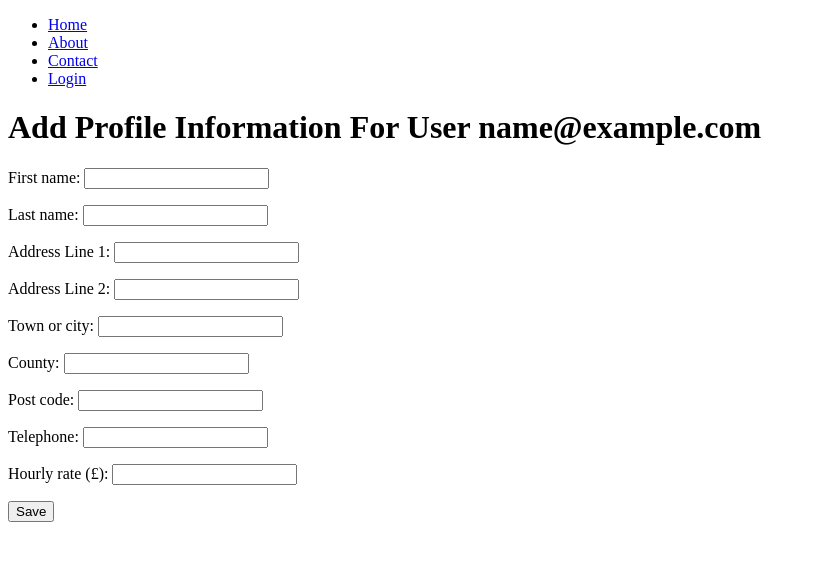
After one commit to johnraysimpson/stream-five-project, a Django app: page /staff/addtutor/1/ in a window 1280 px wide. The commit adds this page. Shown: the top 561 px of the page, without its empty margins (0-815 px from the left). Run offline with Django 3.2, Linux system fonts and the light colour scheme; tables that the repository leaves empty hold one stand-in row (values such as "Sample post").

Commit message:
added tutor registration and profile input

```diff
--- a/staffuser/admin.py
+++ b/staffuser/admin.py
@@ -1,5 +1,6 @@
 from django.contrib import admin
-from .models import ParentProfile
+from .models import ParentProfile, TutorProfile
 # Register your models here.
 
 admin.site.register(ParentProfile)
+admin.site.register(TutorProfile)
--- a/staffuser/forms.py
+++ b/staffuser/forms.py
@@ -4,7 +4,7 @@ if os.path.exists('env.py'):
 from django import forms
 from django.core.mail import send_mail
 from accounts.models import User
-from .models import ParentProfile
+from .models import ParentProfile, TutorProfile
 
 class ParentUserForm(forms.ModelForm):
     """Form for creating a parent user. Assigns a random password and an email is sent to the user with this information"""
@@ -44,3 +44,44 @@ class ParentProfileForm(forms.ModelForm):
             'post_code',
             'telephone',
             )
+
+class TutorUserForm(forms.ModelForm):
+    """Form for creating a parent user. Assigns a random password and an email is sent to the user with this information"""
+    class Meta:
+        model = User
+        fields = ('email',)
+
+    def save(self, commit=True):
+        # Save the provided password in hashed format
+        user = super(TutorUserForm, self).save(commit=False)
+        password = User.objects.make_random_password(length=10, allowed_chars='abcdefghjkmnpqrstuvwxyzABCDEFGHJKLMNPQRSTUVWXYZ23456789')
+        send_mail(
+                "Welcome to Zephyr Tuition",
+                ("Hello "+user.email+",\n\nYou have been registered to our website, your randomly generated password is\n\n"
+                +password+"\n\nYou will be required to change your password when you first login with your email address.\n\nThank you for choosing to work with us.\n\nThe Zephyr Team"),
+                os.environ.get('EMAIL_ADDRESS'),
+                [user.email]
+                )
+        user.set_password(password)
+        if commit:
+            user.save()
+        return user
+
+class TutorProfileForm(forms.ModelForm):
+    """A form for adding profile information for the parent user that had been created on the previous page"""
+    address1 = forms.CharField(label='Address Line 1')
+    address2 = forms.CharField(label='Address Line 2', required=False)
+    pay_per_hour = forms.CharField(label="Hourly rate (£)")
+    class Meta:
+        model = TutorProfile
+        fields = (
+            'first_name',
+            'last_name',
+            'address1',
+            'address2',
+            'town_or_city',
+            'county',
+            'post_code',
+            'telephone',
+            'pay_per_hour',
+            )
--- a/staffuser/models.py
+++ b/staffuser/models.py
@@ -16,3 +16,19 @@ class ParentProfile(models.Model):
 
     def __str__(self):
         return u'{0}, {1}'.format(self.last_name, self.first_name)
+
+class TutorProfile(models.Model):
+    """Model for the profile of a tutor"""
+    user = models.OneToOneField(User, on_delete=models.CASCADE, null=True)
+    first_name = models.CharField(max_length=30)
+    last_name = models.CharField(max_length=30)
+    address1 = models.CharField(max_length=40)
+    address2 = models.CharField(max_length=40, blank=True, null=True)
+    town_or_city = models.CharField(max_length=30)
+    county = models.CharField(max_length=30)
+    post_code = models.CharField(max_length=10)
+    telephone = models.CharField(max_length=11)
+    pay_per_hour = models.DecimalField(max_digits=5, decimal_places=2)
+
+    def __str__(self):
+        return u'{0} {1} ({2})'.format(self.first_name, self.last_name, self.user.centre)
--- /dev/null
+++ b/staffuser/templates/add-tutor-profile.html
@@ -0,0 +1,14 @@
+{% extends 'base.html' %}
+
+{% block title %}Add tutor Profile{% endblock %}
+
+{% block content %}
+
+<h1>Add Profile Information For User {{ tutoruser.email }}</h1>
+<form method='POST'>
+    {% csrf_token %}
+    {{ tutor_profile_form.as_p }}
+    <input type='submit' value='Save' />
+</form>
+
+{% endblock %}
--- a/staffuser/templates/staff-dashboard.html
+++ b/staffuser/templates/staff-dashboard.html
@@ -18,7 +18,7 @@
         </div>
 
         <div>
-            <a href="#">Add A Tutor</a>
+            <a href="{% url 'staffuser:add-tutor' %}">Add A Tutor</a>
         </div>
     {% else %}
         <p>You do not have the permissions to view this page</p>
--- a/staffuser/urls.py
+++ b/staffuser/urls.py
@@ -1,5 +1,9 @@
 from django.urls import path
-from .views import staff_dashboard_view, add_parent_view, add_parent_profile_view
+from .views import (staff_dashboard_view,
+                    add_parent_view,
+                    add_parent_profile_view,
+                    add_tutor_view,
+                    add_tutor_profile_view,)
 
 app_name = 'staffuser'
 urlpatterns = [
@@ -7,4 +11,6 @@ urlpatterns = [
     path('dashboard/', staff_dashboard_view, name="dashboard"),
     path('addparent/', add_parent_view, name="add-parent"),
     path('addparent/<parentuser_id>/', add_parent_profile_view, name="add-parent-profile"),
+    path('addtutor/', add_tutor_view, name="add-tutor"),
+    path('addtutor/<tutoruser_id>/', add_tutor_profile_view, name="add-tutor-profile"),
     ]
--- a/staffuser/views.py
+++ b/staffuser/views.py
@@ -1,6 +1,6 @@
 from django.shortcuts import render, redirect, reverse
 from django.contrib import messages
-from .forms import ParentUserForm, ParentProfileForm
+from .forms import ParentUserForm, ParentProfileForm, TutorUserForm, TutorProfileForm
 from accounts.models import User
 
 
@@ -31,3 +31,27 @@ def add_parent_view(request):
         user.save()
         return redirect(reverse('staffuser:add-parent-profile', kwargs={"parentuser_id":user.pk}))
     return render(request, "add-parent-user.html", {'parent_user_form': parent_user_form})
+
+
+def add_tutor_view(request):
+    """Renders add tutor page, creates form for registering a tutor user"""
+    tutor_user_form = TutorUserForm(request.POST or None)
+    if tutor_user_form.is_valid():
+        user = tutor_user_form.save()
+        user.tutor=True
+        user.centre = request.user.centre
+        user.save()
+        return redirect(reverse('staffuser:add-tutor-profile', kwargs={"tutoruser_id":user.pk}))
+    return render(request, "add-tutor-user.html", {'tutor_user_form': tutor_user_form})
+
+def add_tutor_profile_view(request, *args, **kwargs):
+    """Renders page for parent profile information, using the user id to retrieve information about the parent user created"""
+    tutoruser = User.objects.get(pk=kwargs["tutoruser_id"])
+    tutor_profile_form = TutorProfileForm(request.POST or None)
+    if tutor_profile_form.is_valid():
+        tutor_profile = tutor_profile_form.save()
+        tutor_profile.user = tutoruser
+        tutor_profile.save()
+        messages.success(request, "Tutor successfully created")
+        return redirect(reverse('staffuser:dashboard'))
+    return render(request, 'add-tutor-profile.html', {'tutoruser': tutoruser, "tutor_profile_form": tutor_profile_form})
```
Also changed, not shown: staffuser/templates/add-tutor-user.html (added, +15 -0 lines), staffuser/migrations/0003_tutorprofile.py (added).
